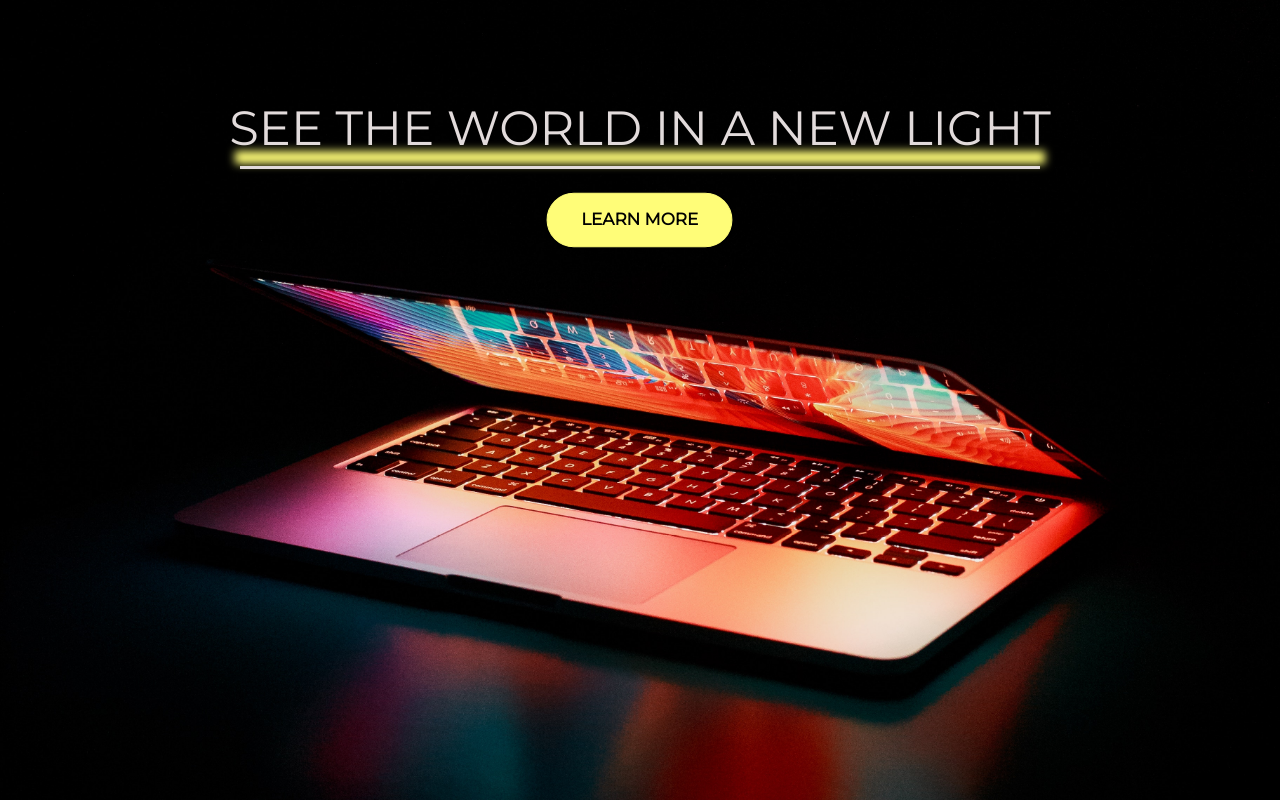
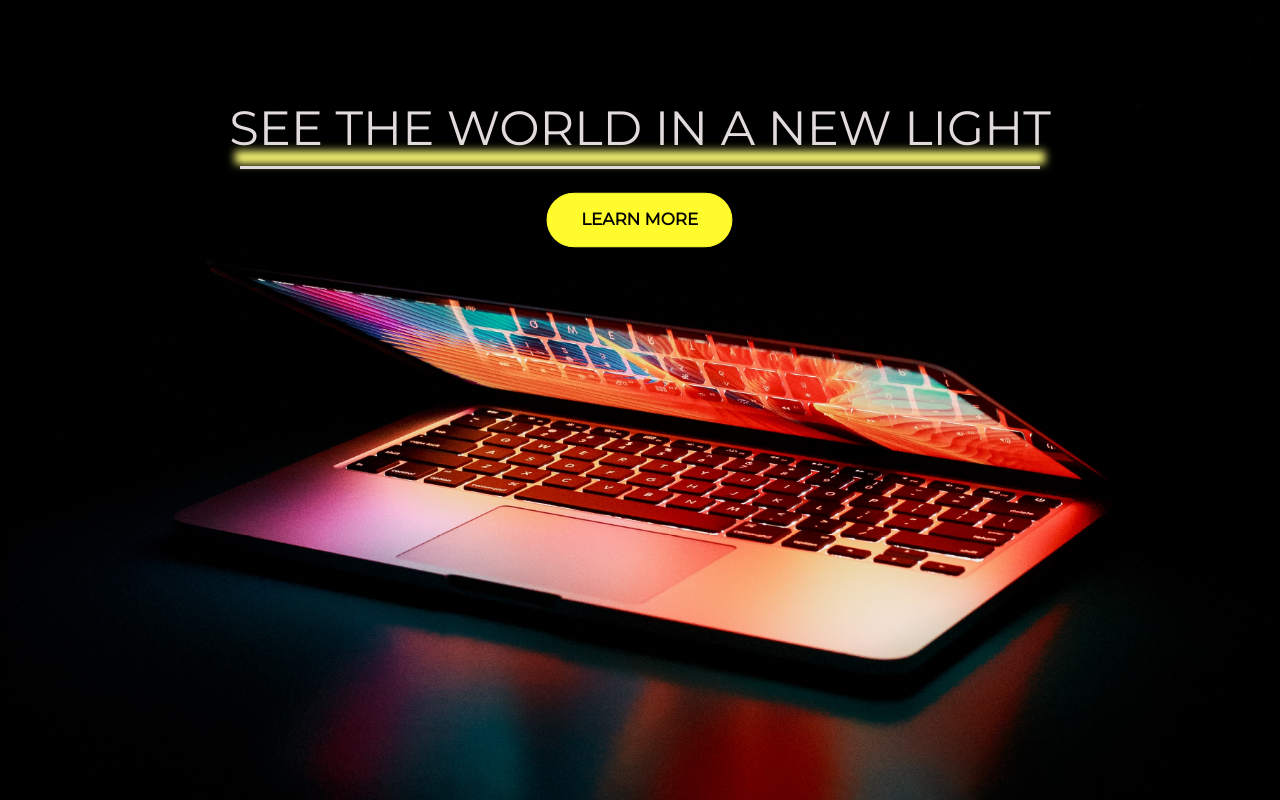
Before and after one commit to mckay1818/tech-landing-page, a plain HTML site: page Startup Landing Page Demo/index.html in a window 1280 px wide. In both pictures the pointer is over the button "LEARN MORE". Drawn offline with nearby package versions, Linux system fonts and the light colour scheme.

Commit message:
altered hover/active button states to maintain accessibility

```diff
--- a/Startup Landing Page Demo/style.css
+++ b/Startup Landing Page Demo/style.css
@@ -49,15 +49,13 @@ hr {
   padding: 0.8rem 2rem;
 }
 
-.btn:hover {
+.btn:hover, .btn-primary:focus, .btn-primary:active {
   transform: scale(1.05);
   color: black;
-  background-color: rgb(255, 253, 120);
-  border-color:rgb(255, 253, 120);
+  background-color: rgb(255, 251, 44);
+  border-color: rgb(255, 251, 44);
 }
 
 .btn-primary:focus, .btn-primary:active {
-  color: black;
-  background-color: rgb(255, 253, 120);
-  border-color:rgb(255, 253, 120);
+  box-shadow: none !important;
 }
```
